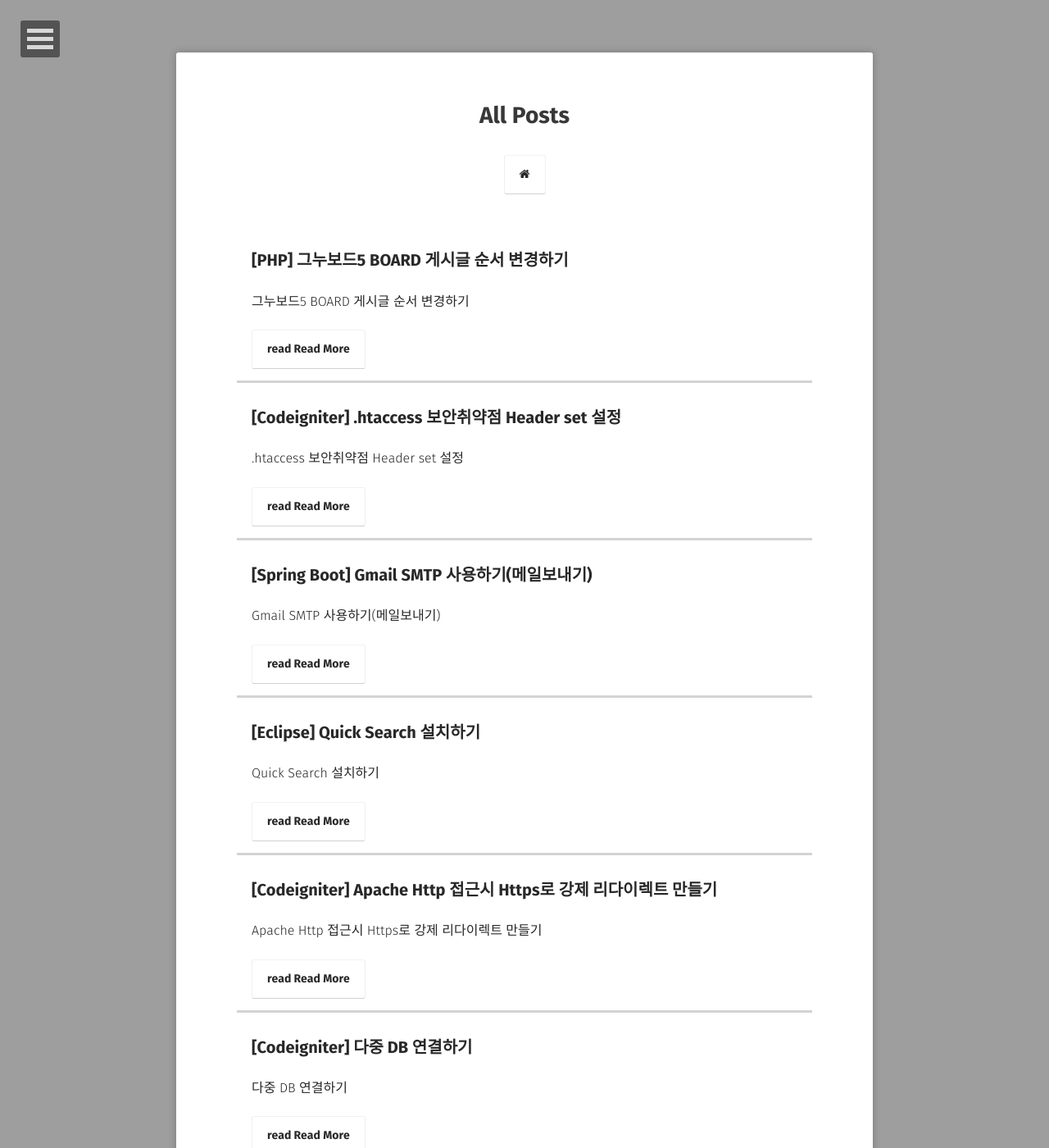
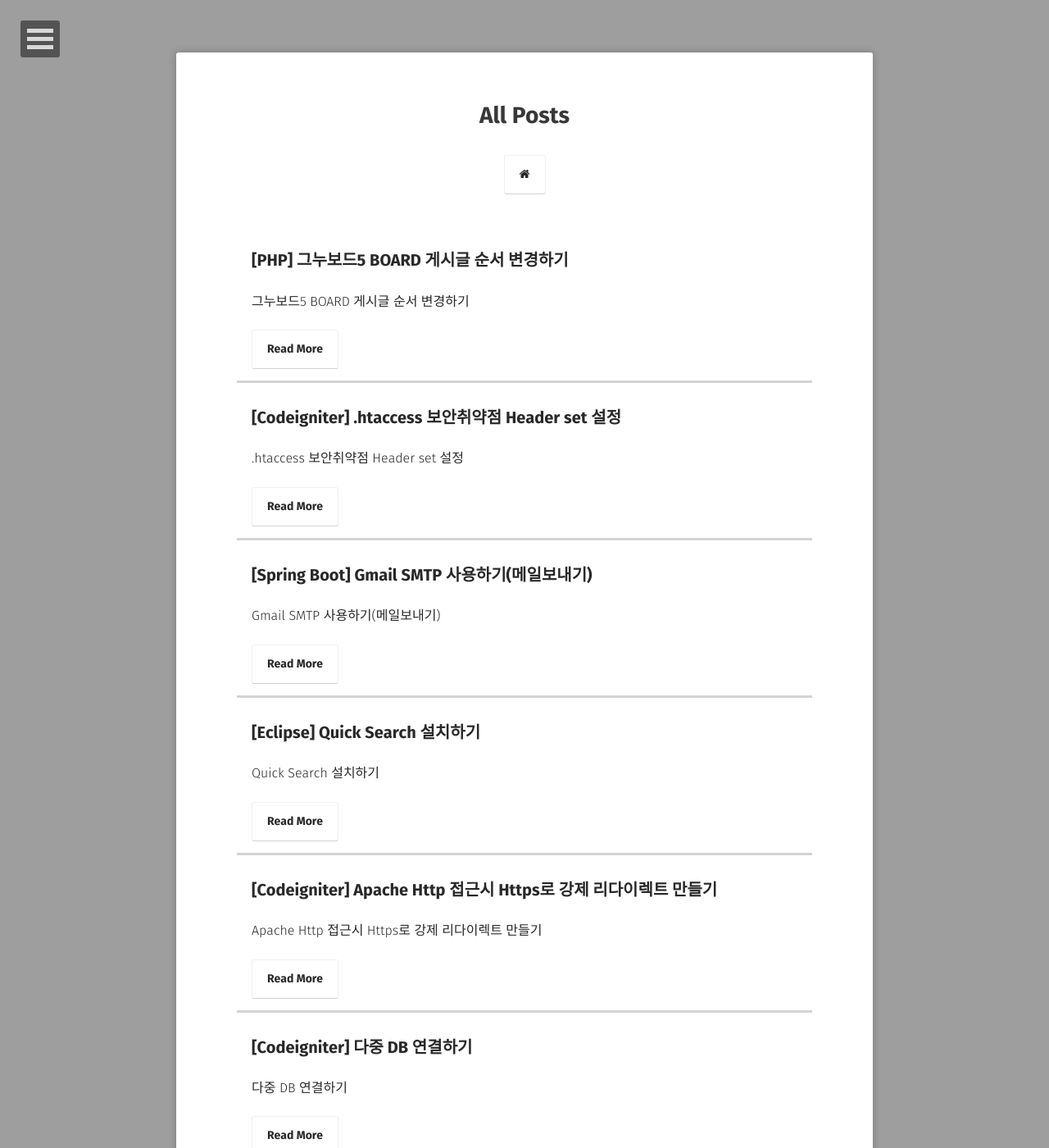
Before and after one commit to GayeonYoon/GayeonYoon.github.io, a Jekyll site: the page built from posts/index.md, in a window 1280 px wide and 1400 px high. Shown: the whole window at 82% size. Built offline with Jekyll 4.4.1, drawn with Linux system fonts in a browser that asks for light colours; some web fonts are replaced; some of the changed text lies outside the part shown.

Commit message:
Update post-list.html

```diff
--- a/_layouts/post-list.html
+++ b/_layouts/post-list.html
@@ -29,7 +29,7 @@ layout: compress
                             <li class="wow fadeInLeft" data-wow-duration="1.5s" style="border-bottom: solid lightgray;">
                                 <a class="zoombtn" href="{{ site.url }}{{ post.url }}">{{ post.title }}</a>
                                 <p>{{ post.excerpt }}</p>
-                                <a href="{{ site.url }}{{ post.url }}" class="btn zoombtn">read Read More</a>
+                                <a href="{{ site.url }}{{ post.url }}" class="btn zoombtn">Read More</a>
                             </li>
                         </ul>
                       {% endif %}
```
